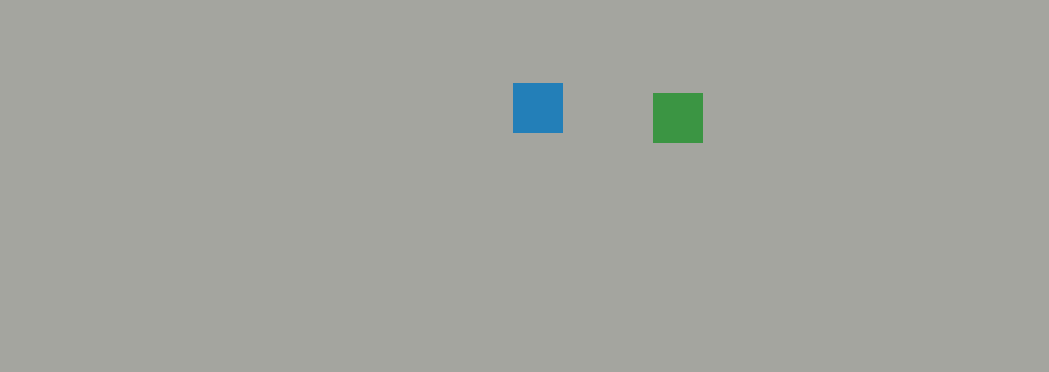
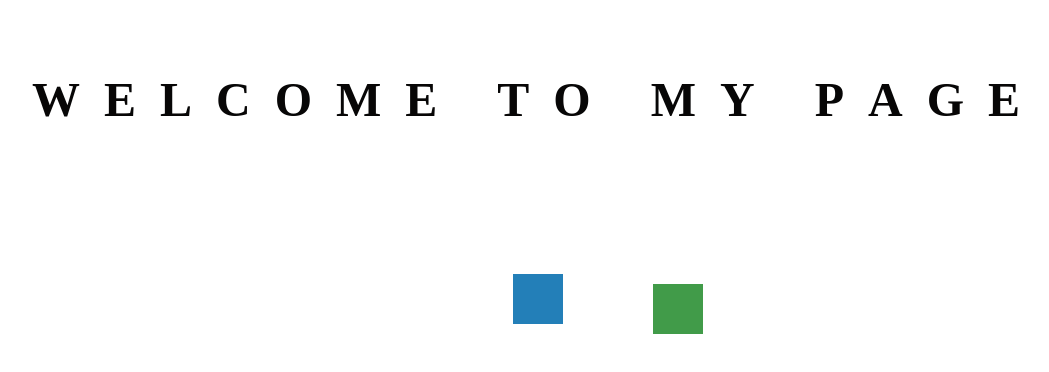
Before and after one commit to Tocico/Javascript3, a plain HTML site: page index.html in a window 1280 px wide. Shown: the whole page, without its empty margins (102-1151 px from the left). Drawn offline with Linux system fonts and the light colour scheme.

Commit message:
added new function

```diff
--- a/index.html
+++ b/index.html
@@ -1,35 +1,25 @@
 <!DOCTYPE html>
 <html lang="en">
   <head>
-    <meta charset="UTF-8">
-    <meta name="viewport" content="width=device-width, initial-scale=1.0">
-    <meta http-equiv="X-UA-Compatible" content="ie=edge">
+    <meta charset="UTF-8" />
+    <meta name="viewport" content="width=device-width, initial-scale=1.0" />
+    <meta http-equiv="X-UA-Compatible" content="ie=edge" />
     <title>Document</title>
-    <link rel="stylesheet" href="style.css">
+    <link rel="stylesheet" href="style.css" />
   </head>
   <body>
-        <!-- <div id="timelineParameters">
-                <div class="line">
-                  <div class="square el"></div>
-                </div>
-                <div class="line">
-                  <div class="circle el"></div>
-                </div>
-                <div class="line">
-                  <div class="triangle el"></div>
-                </div>
-              </div> -->
+    <h1 class="welcome">Welcome to my page</h1>
 
     <div class="container">
-                    <object id="pointer1" class="pointer pointer1" ></object>
-                    <object id="pointer2" class="pointer pointer2" ></object>
-                    <object id="pointer3" class="pointer pointer3" ></object>
-                    <object id="pointer4" class="pointer pointer4" ></object>
-                    <object id="pointer5" class="pointer pointer5" ></object>
-                    <object id="pointer6" class="pointer pointer6" ></object>
-                    <object id="pointer7" class="pointer pointer7" ></object>
-                    <object id="pointer8" class="pointer pointer8" ></object>
-                    <object id="pointer8" class="pointer pointer8" ></object>
+      <object id="pointer1" class="pointer pointer1"></object>
+      <object id="pointer2" class="pointer pointer2"></object>
+      <object id="pointer3" class="pointer pointer3"></object>
+      <object id="pointer4" class="pointer pointer4"></object>
+      <object id="pointer5" class="pointer pointer5"></object>
+      <object id="pointer6" class="pointer pointer6"></object>
+      <object id="pointer7" class="pointer pointer7"></object>
+      <object id="pointer8" class="pointer pointer8"></object>
+      <object id="pointer8" class="pointer pointer8"></object>
     </div>
 
     <script src="anime.min.js"></script>
--- a/javascript.js
+++ b/javascript.js
@@ -47,3 +47,23 @@ animation.add({
     translateY: -150,
     opacity: 1,
 })
+
+
+var textWrapper = document.querySelector('.welcome');
+textWrapper.innerHTML = textWrapper.textContent.replace(/([^\x00-\x80]|\w)/g, "<span class='letter'>$&</span>");
+
+anime.timeline({loop: false})
+  .add({
+    targets: '.welcome .letter',
+    opacity: [0,1],
+    easing: "easeInOutQuad",
+    duration: 2250,
+    delay: function(el, i) {
+      return 150 * (i+1)
+    }
+  }).add({
+    targets: '.welcome',
+    duration: 1000,
+    easing: "easeOutExpo",
+    delay: 1000
+  });
--- a/style.css
+++ b/style.css
@@ -1,7 +1,16 @@
-body{
-  background: #a4a59f;
+.welcome {
+  text-align: center;
+  color: #070606;
+  padding: 40px 0;
+  font-size: 3em;
+  text-transform: uppercase;
+  letter-spacing: 0.5em;
 }
 
+.welcome .letter {
+  display: inline-block;
+  line-height: 1em;
+}
 
 .container {
   width: 100%;
```
Lines whose indentation alone changed are shown as unchanged.
